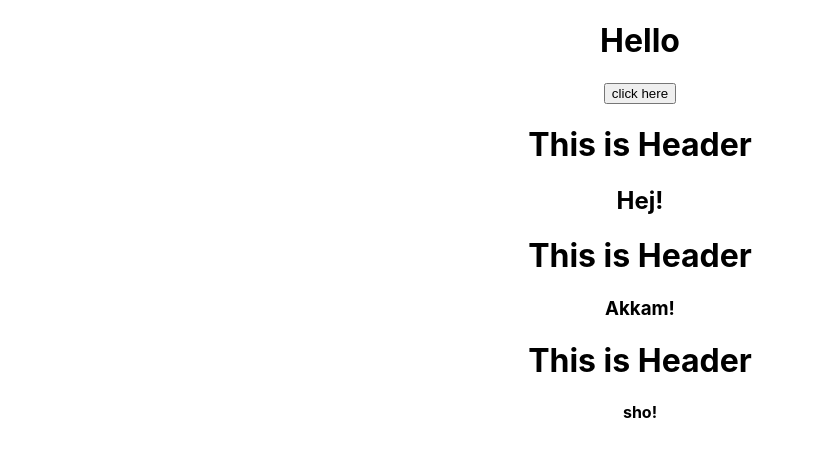
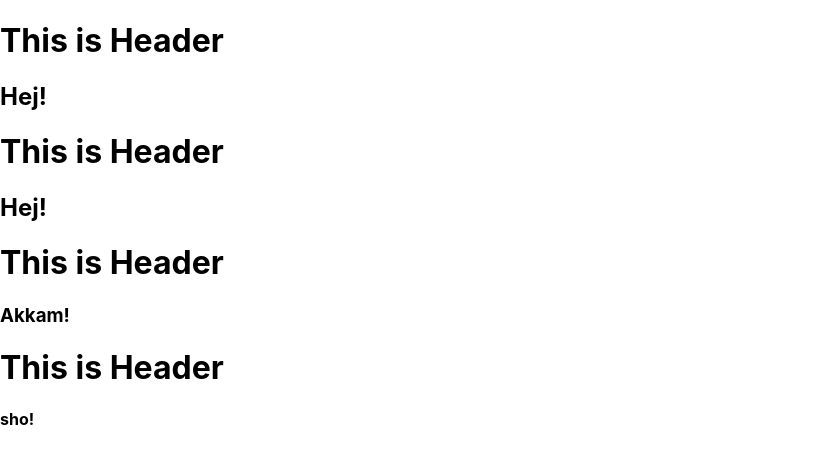
Before and after one commit to Chali96/my-react-portfolio, a React (Create React App) app: page / in a window 1280 px wide. Shown: the top 464 px of the page, without its empty margins (0-815 px from the left). Built offline with nearby package versions, Linux system fonts and the light colour scheme.

Commit message:
added the browser routes and the paths

```diff
--- a/src/App.js
+++ b/src/App.js
@@ -1,22 +1,20 @@
 import { BrowserRouter, Routes, Route } from 'react-router-dom';
-import './App.css';
 import Home from './components/Home';
 import Contact from './components/Contact';
 import About from './components/About';
 
 function App() {
   return (
-    <div className="App">
-      <h1>
-        Hello
-      </h1>
-      <button>
-        click here
-      </button>
+<BrowserRouter>
+<Routes>
+  <Route path='/' element={<Home/>} />
+  <Route path='/contact' element={<Contact/>} />
+  <Route path='/about' element={<About/>} />
+</Routes>
       <Home />
       <Contact />
       <About />
-    </div>
+</BrowserRouter>
   );
 }
 
```
